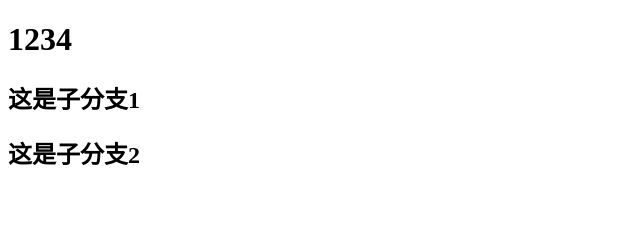
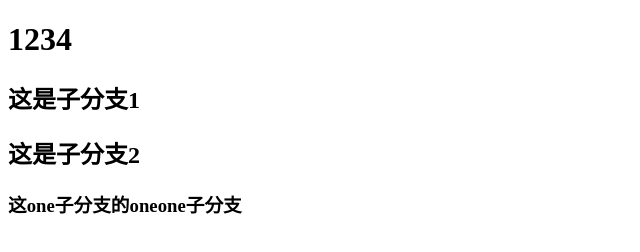
Before and after one commit to cuizhoucheng/A9527, a plain HTML site: page index.html in a window 1280 px wide. Shown: the whole page, without its empty margins (0-640 px from the left). Drawn offline with Linux system fonts and the light colour scheme.

Commit message:
oneone提交

```diff
--- a/index.html
+++ b/index.html
@@ -11,7 +11,7 @@
     <h1>1234</h1>
     <h2>这是子分支1</h2>
     <h2>这是子分支2</h2>
-
+    <h3>这one子分支的oneone子分支</h3>
 </body>
 
 </html>
```
